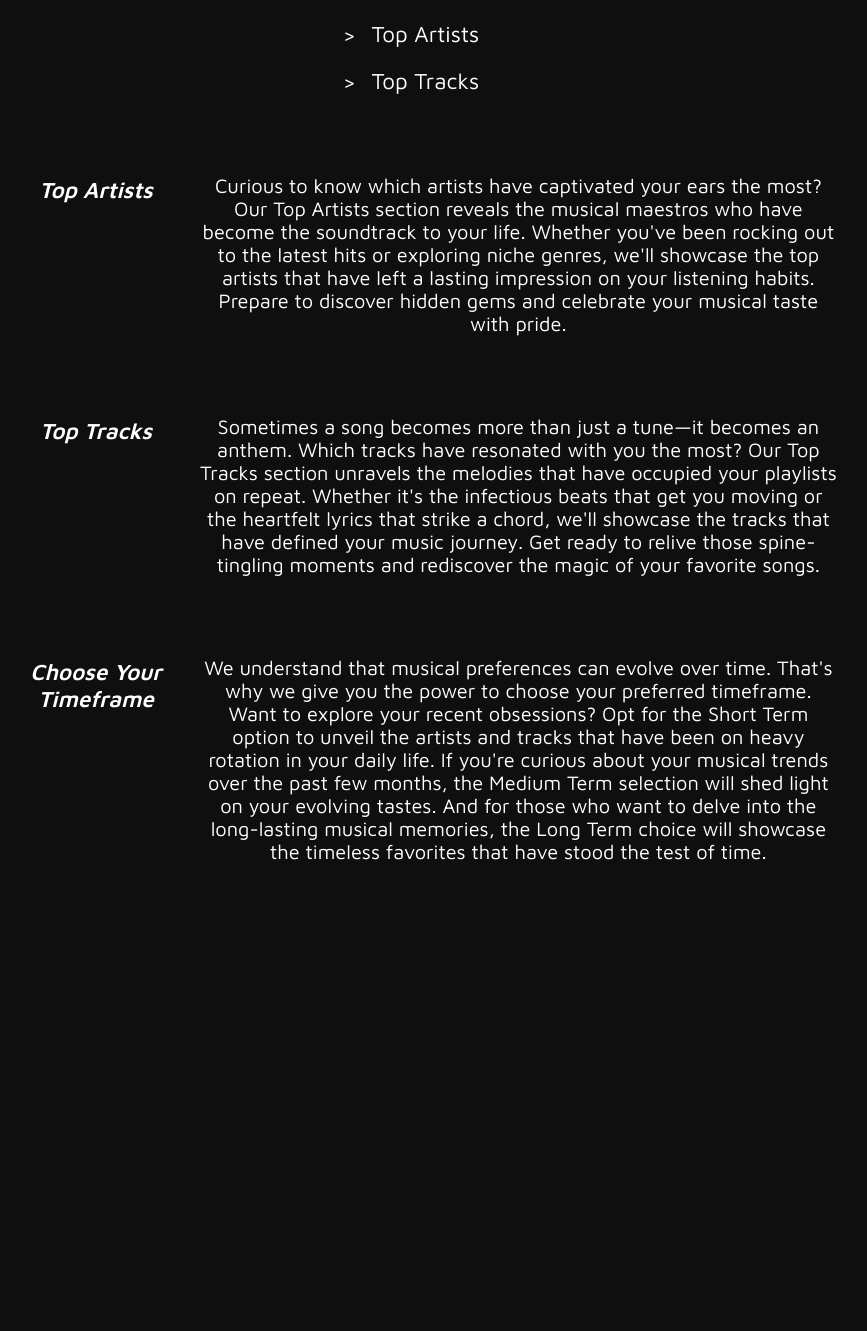
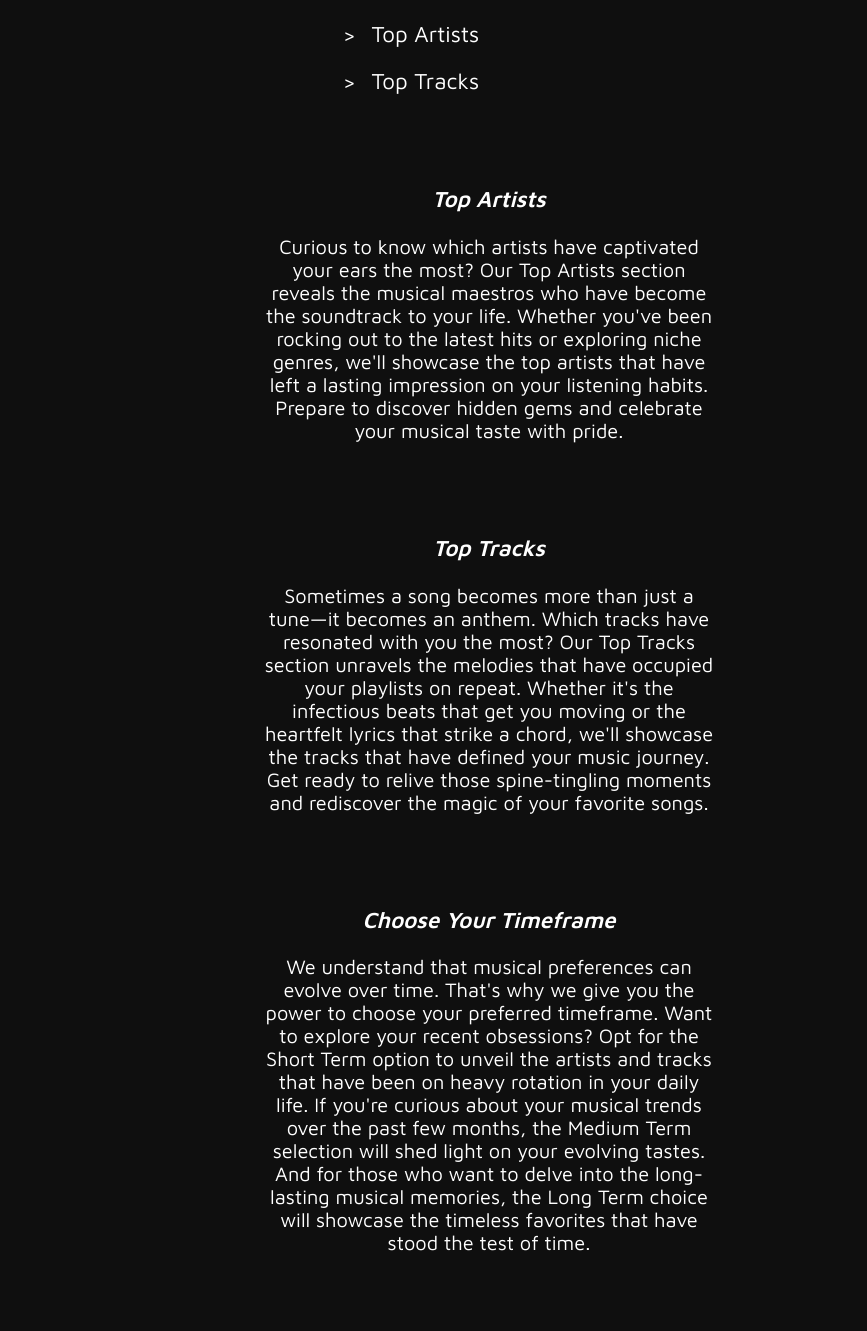
Before and after one commit to moahmed0987/tune-tracklist, a Flask app: page / in a window 1280 px wide. Shown: the part 55-1386 px from the top of the page, without its empty margins (224-1091 px from the left). Before the commit the page ends 915 px from the top, so only its background shows below. Run offline with Flask 3, Linux system fonts and the light colour scheme.

Commit message:
change explain-chart from divs to a html table

```diff
--- a/spotify_site/static/style.css
+++ b/spotify_site/static/style.css
@@ -90,34 +90,23 @@ h1 {
     width: 50%;
 }
 
-.explain-chart{
+.table-container {
     display: flex;
-    flex-direction: column;
     justify-content: center;
-    margin: 1em;
-    width: 70%;
-    align-self: center;
 }
 
-.explain-row {
-    display: flex;
-    flex-direction: row;
-    justify-content: center;
-    margin: 1em;
+.explain-table{
+    width:70%;
+    border-collapse: separate;
+    border-spacing: 9rem 3rem;
 
 }
 
-.explain-heading {
+.explain-title {
     font-weight: 600;
     font-style: italic;
     font-size: 1.4rem;
     margin: 1em;
-    width: 20%;
-
-}
-
-.explain-text{
-    width: 80%;
 }
 
 @media all and (max-width: 1000px) {
@@ -129,7 +118,7 @@ h1 {
         flex-direction: column;
     }
 
-    .explain-heading {
+    .explain-title {
         width: 100%;
     }
 
--- a/spotify_site/templates/home.html
+++ b/spotify_site/templates/home.html
@@ -7,20 +7,24 @@
                 <p>> <a class="link" href="{{ url_for('top_tracks_default') }}">Top Tracks</a></p>
             </div>
         </div>
-        <div class="explain-chart">
-            <div class="explain-row">
-                <h2 class="explain-heading">Top Artists</h2>
-                <p class="explain-text">Curious to know which artists have captivated your ears the most? Our Top Artists section reveals the musical maestros who have become the soundtrack to your life. Whether you've been rocking out to the latest hits or exploring niche genres, we'll showcase the top artists that have left a lasting impression on your listening habits. Prepare to discover hidden gems and celebrate your musical taste with pride.</p>
-            </div>
-            <div class="explain-row">
-                <h2 class="explain-heading">Top Tracks</h2>
-                <p class="explain-text">Sometimes a song becomes more than just a tune—it becomes an anthem. Which tracks have resonated with you the most? Our Top Tracks section unravels the melodies that have occupied your playlists on repeat. Whether it's the infectious beats that get you moving or the heartfelt lyrics that strike a chord, we'll showcase the tracks that have defined your music journey. Get ready to relive those spine-tingling moments and rediscover the magic of your favorite songs.</p>
-            </div>
-            <div class="explain-row">
-                <h2 class="explain-heading">Choose Your Timeframe</h2>
-                <p class="explain-text">We understand that musical preferences can evolve over time. That's why we give you the power to choose your preferred timeframe. Want to explore your recent obsessions? Opt for the Short Term option to unveil the artists and tracks that have been on heavy rotation in your daily life. If you're curious about your musical trends over the past few months, the Medium Term selection will shed light on your evolving tastes. And for those who want to delve into the long-lasting musical memories, the Long Term choice will showcase the timeless favorites that have stood the test of time.</p>
-            </div>
 
+        <div class="table-container">
+            <table class="explain-table">
+                    <th class="explain-heading">
+                    </th>
+                    <td class="explain-text"><h2 class="explain-title">Top Artists</h2><p>Curious to know which artists have captivated your ears the most? Our Top Artists section reveals the musical maestros who have become the soundtrack to your life. Whether you've been rocking out to the latest hits or exploring niche genres, we'll showcase the top artists that have left a lasting impression on your listening habits. Prepare to discover hidden gems and celebrate your musical taste with pride.</p></td>
+                </tr>
+                <tr>
+                    <th class="explain-heading">
+                    </th>
+                    <td class="explain-text"><h2 class="explain-title">Top Tracks</h2><p>Sometimes a song becomes more than just a tune—it becomes an anthem. Which tracks have resonated with you the most? Our Top Tracks section unravels the melodies that have occupied your playlists on repeat. Whether it's the infectious beats that get you moving or the heartfelt lyrics that strike a chord, we'll showcase the tracks that have defined your music journey. Get ready to relive those spine-tingling moments and rediscover the magic of your favorite songs.</p></td>
+                </tr>
+                <tr>
+                    <th class="explain-heading">
+                    </th>
+                    <td class="explain-text"><h2 class="explain-title">Choose Your Timeframe</h2><p>We understand that musical preferences can evolve over time. That's why we give you the power to choose your preferred timeframe. Want to explore your recent obsessions? Opt for the Short Term option to unveil the artists and tracks that have been on heavy rotation in your daily life. If you're curious about your musical trends over the past few months, the Medium Term selection will shed light on your evolving tastes. And for those who want to delve into the long-lasting musical memories, the Long Term choice will showcase the timeless favorites that have stood the test of time.</p></td>
+                </tr>
+            </table>
         </div>
     </div>
 {% endblock content %}
```
